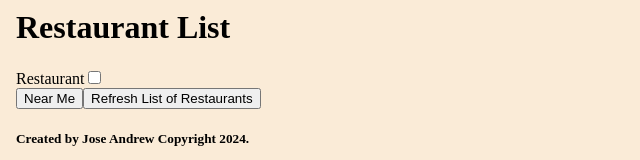
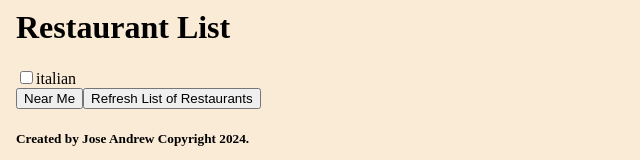
Before and after one commit to Jandrew2055/restaurantFinder, a React app: page / in a window 1280 px wide. Shown: the part 164-324 px from the top of the page, without its empty margins (0-640 px from the left). Built offline with nearby package versions, Linux system fonts and the light colour scheme.

Commit message:
separating Checkbox logic

```diff
--- a/client/Components/Checkbox.jsx
+++ b/client/Components/Checkbox.jsx
@@ -1,24 +1,29 @@
 import React, { useState } from 'react';
 
-const Checkbox = () => {
+const Checkbox = (props) => {
   // console.log(list);
+
+  //LOGIC TO BE MOVED TO CHECKBOX LIST COMPONENT
   const [isChecked, setIsChecked] = useState(false);
 
   //changes status of checkbox
-  const checkHandler = () => {
+  const checkHandler = (event) => {
     setIsChecked(!isChecked);
+    console.log(event);
   };
 
   //will print out the list of restaurants user can select from to filter list
   return (
     <div>
-      <label htmlFor='test'>Restaurant</label>
-      <input
-        type='checkbox'
-        id='test'
-        checked={isChecked}
-        onChange={checkHandler}
-      ></input>
+      <label>
+        <input
+          type='checkbox'
+          id={props.restaurant}
+          checked={isChecked}
+          onChange={checkHandler}
+        ></input>
+        {props.restaurant}
+      </label>
     </div>
   );
 };
--- a/client/Components/DisplayRestaurants.jsx
+++ b/client/Components/DisplayRestaurants.jsx
@@ -113,7 +113,7 @@ const DisplayRestaurants = (props) => {
   return (
     <div>
       <h1>Restaurant List</h1>
-      <Checkbox />
+      <Checkbox restaurant='italian' />
       <button onClick={props.getUserLocation}> Near Me</button>
       <button onClick={props.grabRestaurantInfo}>
         Refresh List of Restaurants
```
